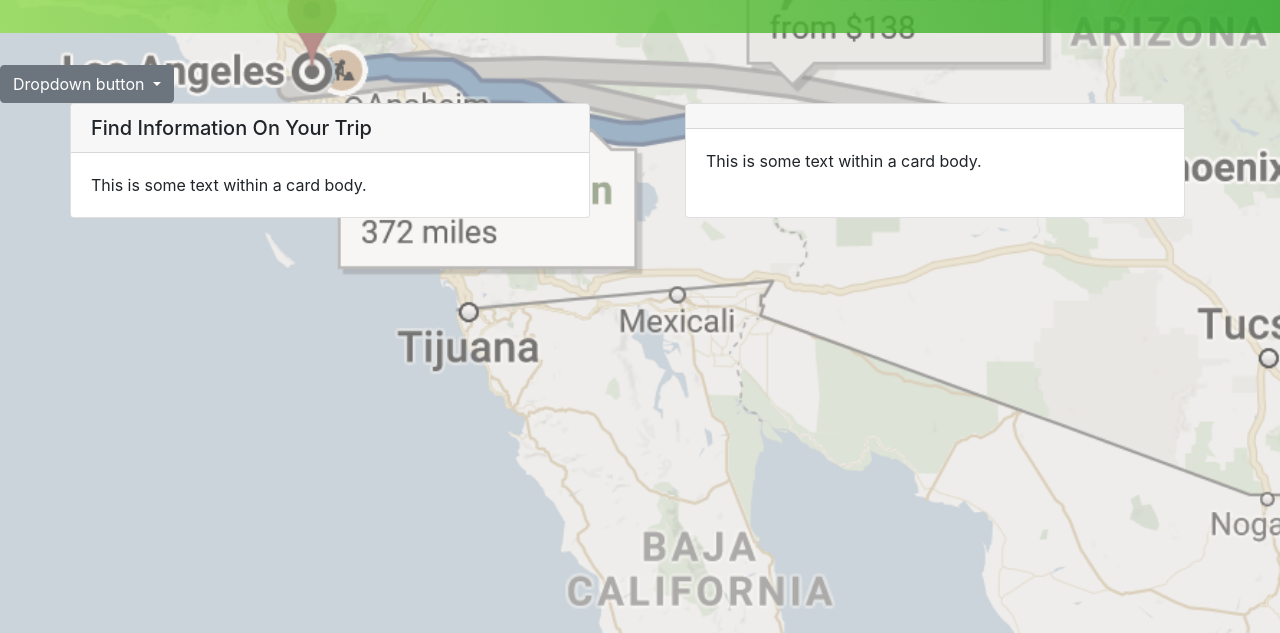
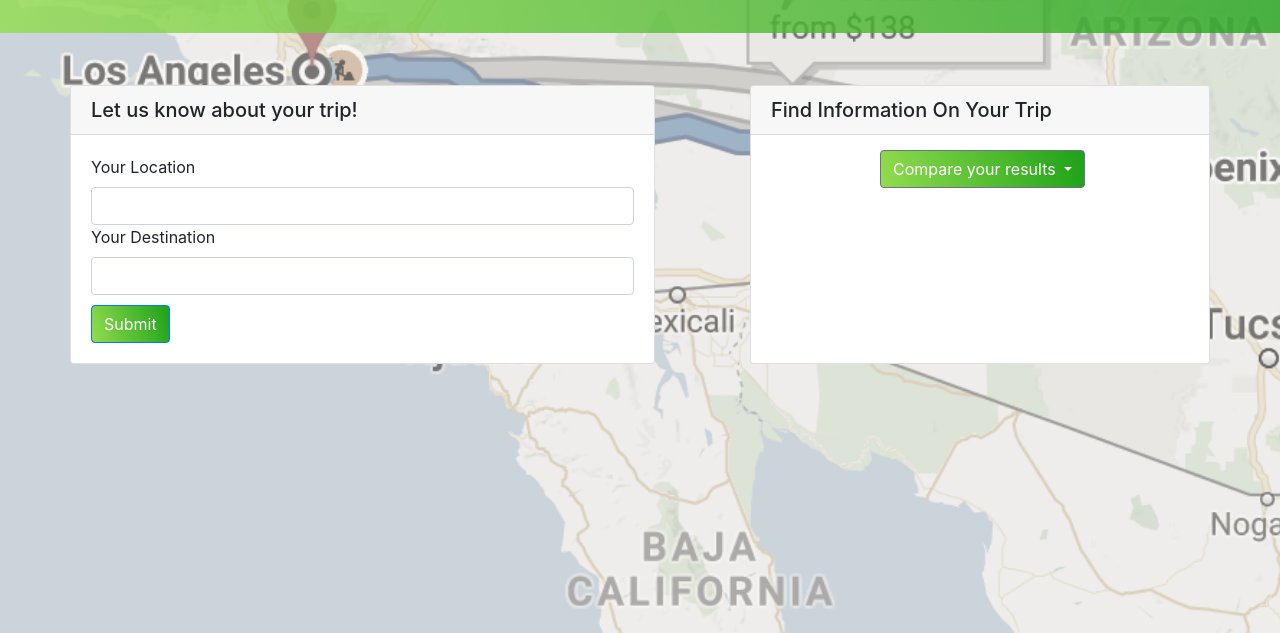
Before and after one commit to steve626/IsItWorthIt, a plain HTML site: page index.html in a window 1280 px wide. Shown: the part 167-800 px from the top of the page. Drawn offline with nearby package versions, Linux system fonts and the light colour scheme.

Commit message:
Dropdown menu and form is started

```diff
--- a/assets/css/style.css
+++ b/assets/css/style.css
@@ -23,14 +23,28 @@ body {
 
 .card {
 	float: left;
-	width: 520px;
+
+	margin-top: 20px;
 }
 
+#infoinput {
+	width: 585px;
+}
 #infodump {
-	width: 500px;
+	width: 460px;
 }
 
 #dropdownMenuButton {
-	display: inline-block;
-	margin: 0 auto;
+	background-image: linear-gradient(73deg,#92DC4E,#1DA119);
+
+    margin: -10px -100px;
+    position:relative;
+    top:50%;
+    left:50%;
+
 }
+
+#submit {
+	background-image: linear-gradient(73deg,#92DC4E,#1DA119);
+	margin-top: 10px;
+}
--- a/index.html
+++ b/index.html
@@ -20,25 +20,31 @@
 	</div>
 
 
-	<div class="dropdown">
 
-  		<button class="btn btn-secondary dropdown-toggle" type="button" id="dropdownMenuButton" data-toggle="dropdown" aria-haspopup="true" aria-expanded="false">
-    		Dropdown button
-  		</button>
 
-  		<div class="dropdown-menu" aria-labelledby="dropdownMenuButton">
-    		<a class="dropdown-item" href="#">Action</a>
-    		<a class="dropdown-item" href="#">Another action</a>
-    		<a class="dropdown-item" href="#">Something else here</a>
-  		</div>
-	</div>
 
 	<div class="container">
+
+
 		<div class="row">
-			<div class="card">
-				<h5 class="card-header">Find Information On Your Trip</h5>
+			<div class="card" id="infoinput">
+				<h5 class="card-header">Let us know about your trip!</h5>
   					<div class="card-body">
-    				This is some text within a card body.
+    					<form>
+            				<div>
+                				<label for="location">Your Location</label>
+                    			<input type="location" class="form-control" id="location">
+            				</div>
+
+
+            				<div>
+                				<label for="Destination">Your Destination</label>
+                    			<input type="text" class="form-control" id="desination">
+            				</div>
+
+            				<button type="submit" class="btn btn-primary" id="submit">Submit</button>
+        				</form>
+
   					</div>
 			</div>
 
@@ -46,9 +52,21 @@
 		</div>
 
 		<div class="card" id="infodump">
-				<h5 class="card-header"></h5>
+				<h5 class="card-header">Find Information On Your Trip</h5>
   				<div class="card-body">
-    			This is some text within a card body.
+
+    				<div class="dropdown">
+  						<button class="btn btn-secondary dropdown-toggle" type="button" id="dropdownMenuButton" data-toggle="dropdown" aria-haspopup="true" aria-expanded="false">
+    					Compare your results
+  						</button>
+
+  					<div class="dropdown-menu" aria-labelledby="dropdownMenuButton">
+    					<a class="dropdown-item" href="#">Driving</a>
+    					<a class="dropdown-item" href="#">Plane</a>
+    					<a class="dropdown-item" href="#">Public Transit</a>
+  					</div>
+					</div>
+
   				</div>
 		</div>
 
```
